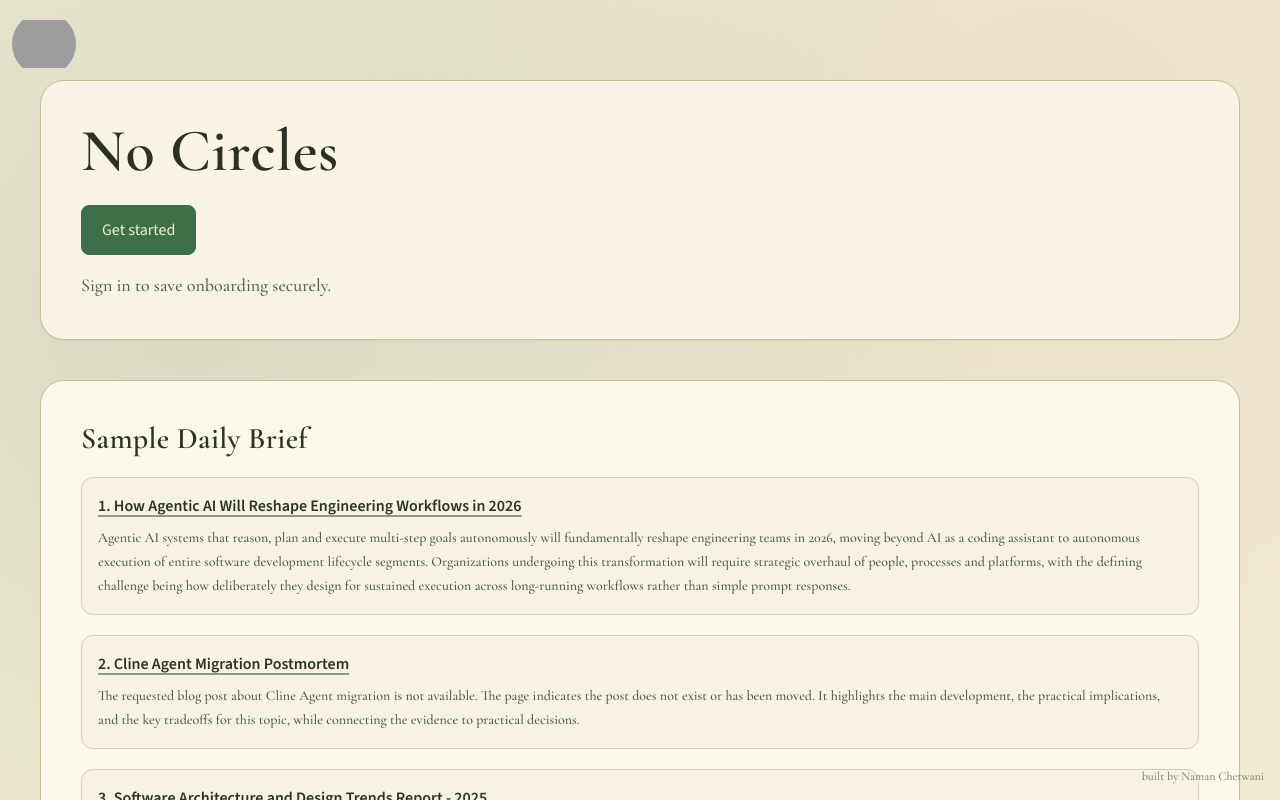
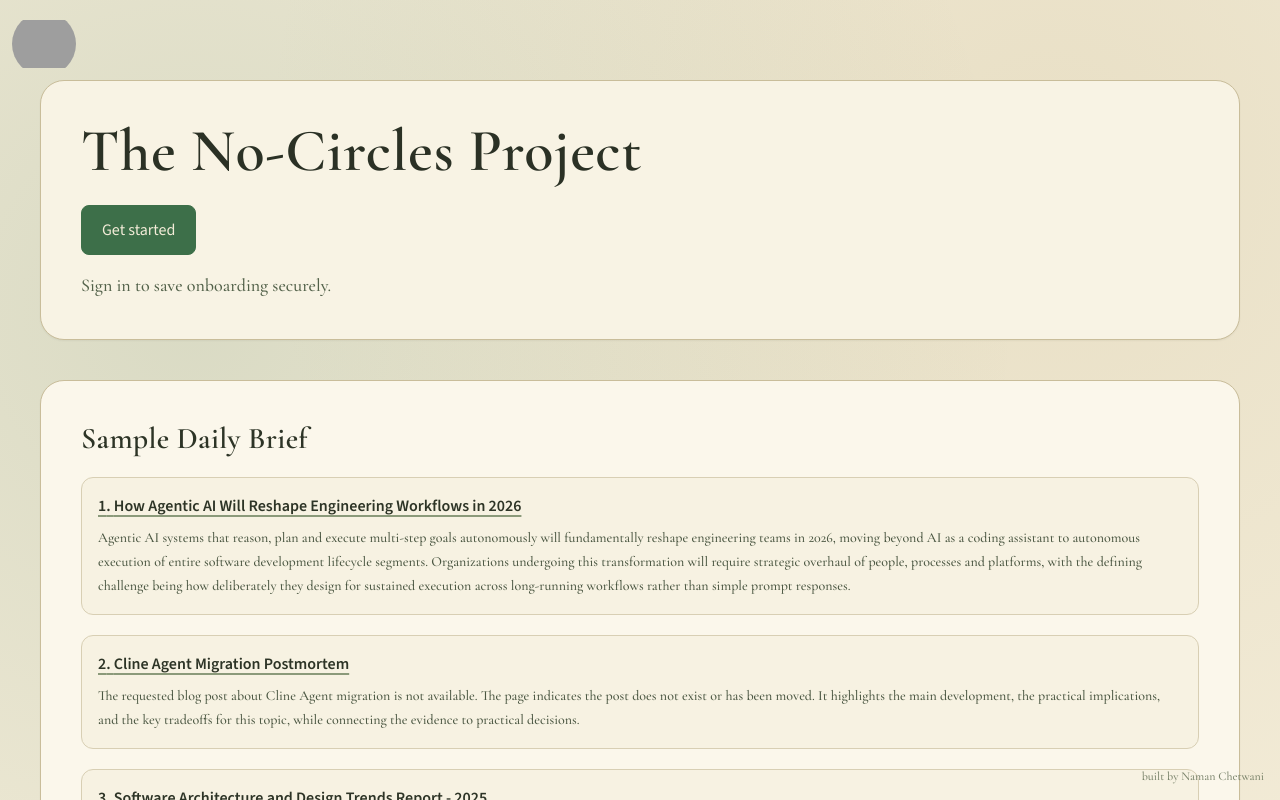
Before and after one commit to coder-2011/no-circles, a Next.js app: page / in a window 1280 px wide. Shown: the top 800 px of the page. Built offline with nearby package versions, Linux system fonts and the light colour scheme; no server answers; grey boxes are pictures that could not be loaded.

Commit message:
copy(home): set hero title to The No-Circles Project

```diff
--- a/app/page.tsx
+++ b/app/page.tsx
@@ -240,7 +240,7 @@ export default function HomePage() {
       <div className="pointer-events-none absolute inset-0 bg-[radial-gradient(circle_at_15%_15%,rgba(61,111,73,0.14),transparent_40%),radial-gradient(circle_at_82%_8%,rgba(198,182,137,0.24),transparent_36%),radial-gradient(circle_at_70%_86%,rgba(93,131,89,0.12),transparent_40%)]" />
       <div className="relative mx-auto w-full max-w-7xl space-y-10">
         <section className="rounded-3xl border border-[#C9BD9A] bg-[#F8F3E4] p-8 shadow-sm md:p-10">
-          <h1 className="text-5xl font-semibold leading-tight text-[#2B3125] md:text-6xl">No Circles</h1>
+          <h1 className="text-5xl font-semibold leading-tight text-[#2B3125] md:text-6xl">The No-Circles Project</h1>
           <div className="mt-6 flex flex-wrap gap-3">
             <button
               className="rounded-lg border border-[#3D6F49] bg-[#3D6F49] px-5 py-3 text-base font-medium text-[#F3ECD8] transition hover:bg-[#315E3E] disabled:opacity-60"
```
